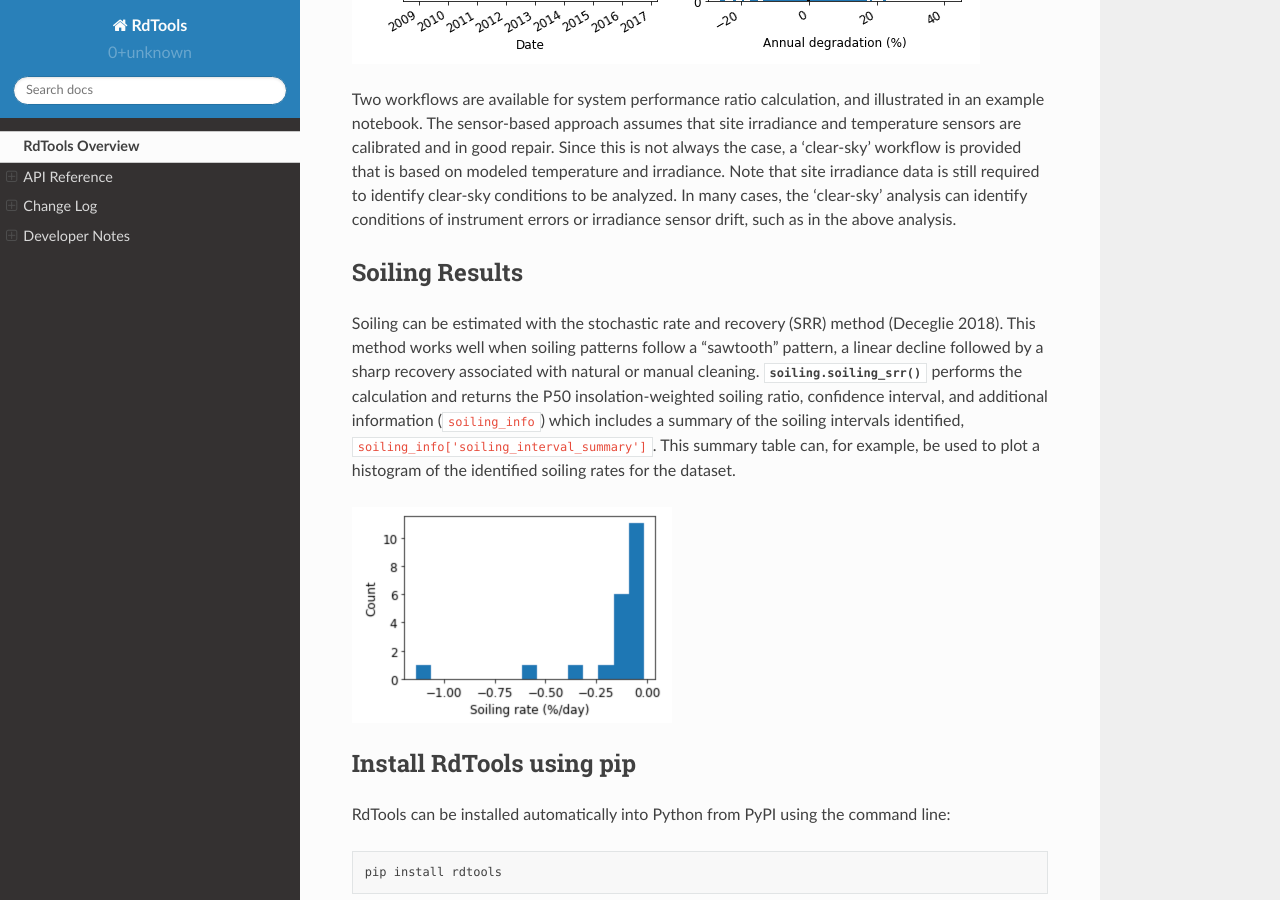
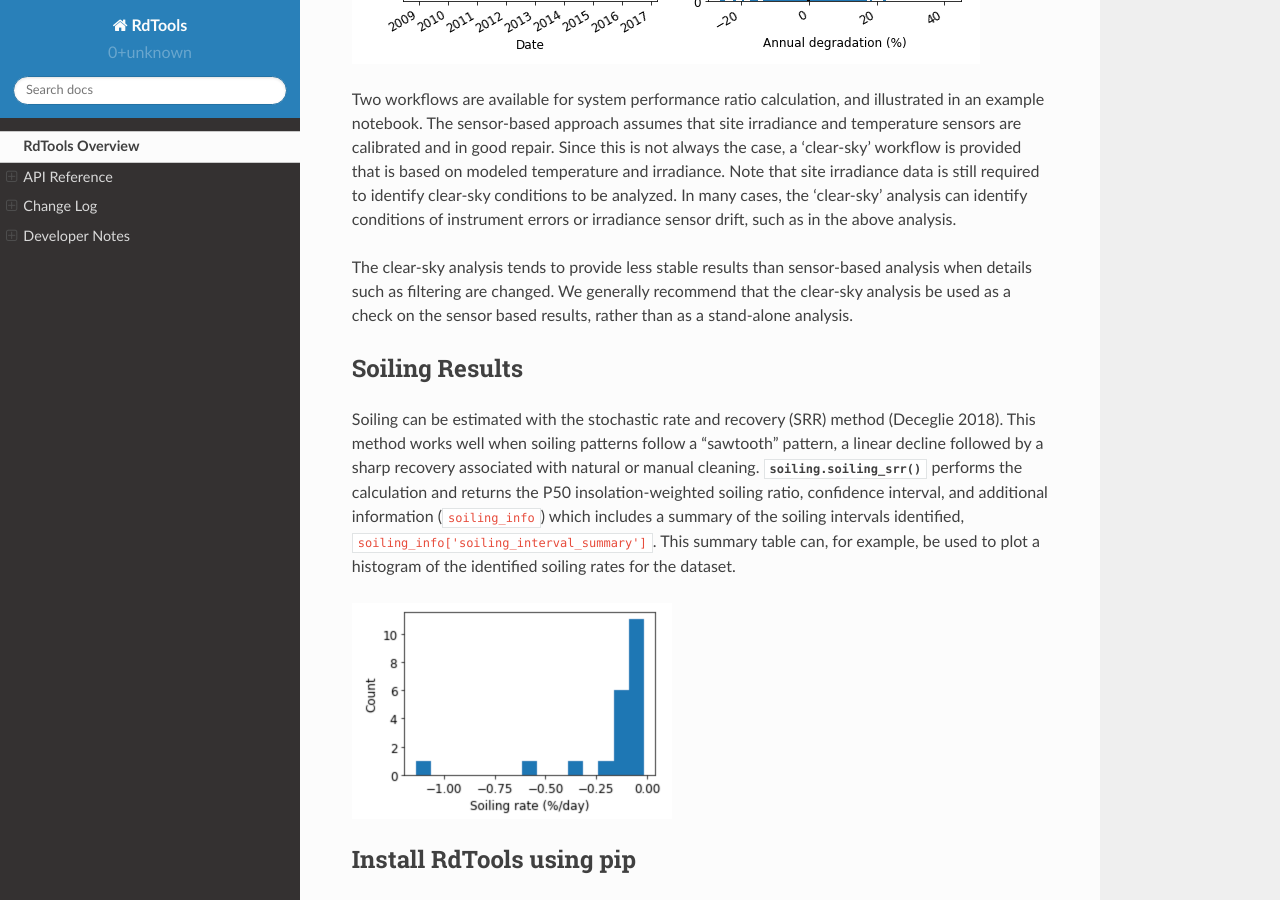
Before and after one commit to NREL/rdtools, a Sphinx documentation site: the page built from docs/sphinx/source/index.rst, in a window 1280 px wide and 900 px high, scrolled down 1866 px. Built offline with Sphinx 7.4.7 and the Read the Docs theme 2.0.0, drawn with Linux system fonts in a browser that asks for light colours; pages that are not in the unit, such as notebooks, are missing from menus.

Commit message:
requested changes

```diff
--- a/docs/sphinx/source/index.rst
+++ b/docs/sphinx/source/index.rst
@@ -65,6 +65,11 @@ irradiance. Note that site irradiance data is still required to identify
 clear-sky conditions to be analyzed. In many cases, the 'clear-sky'
 analysis can identify conditions of instrument errors or irradiance
 sensor drift, such as in the above analysis.
+
+The clear-sky analysis tends to provide less stable results than sensor-based
+analysis when details such as filtering are changed. We generally recommend
+that the clear-sky analysis be used as a check on the sensor based results,
+rather than as a stand-alone analysis.
 
 Soiling Results
 ---------------
```
Also changed, not shown: README.md (+8 -1 lines).
